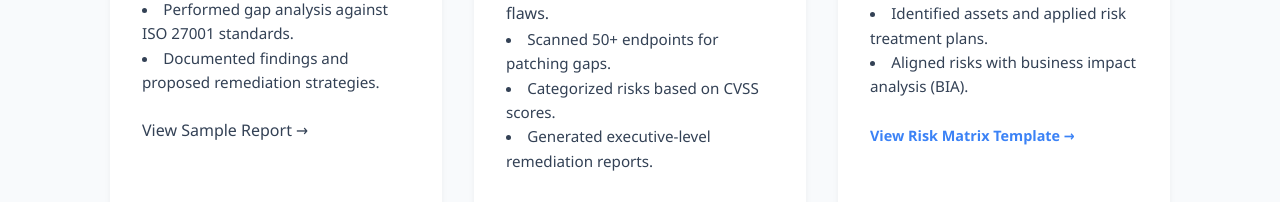
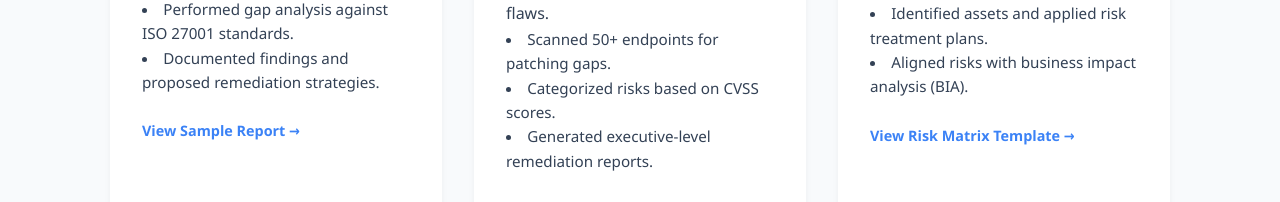
Before and after one commit to oxwaldo-eyrammaldo/oxwaldo-eyrammaldo.github.io, a plain HTML site: page index.html in a window 1280 px wide. Shown: the part 1507-1709 px from the top of the page. Drawn offline with Linux system fonts and the light colour scheme.

Commit message:
Fix HTML formatting and structure

```diff
--- a/index.html
+++ b/index.html
@@ -131,7 +131,7 @@
                     <li>Performed gap analysis against ISO 27001 standards.</li>
                     <li>Documented findings and proposed remediation strategies.</li>
                 </ul>
-                <a href="IT_Audit.html " class= class="project-link">View Sample Report &rarr;</a>
+                <a href="IT_Audit.html " class="project-link">View Sample Report &rarr;</a>
             </div>
 
             <div class="project-card">
```
